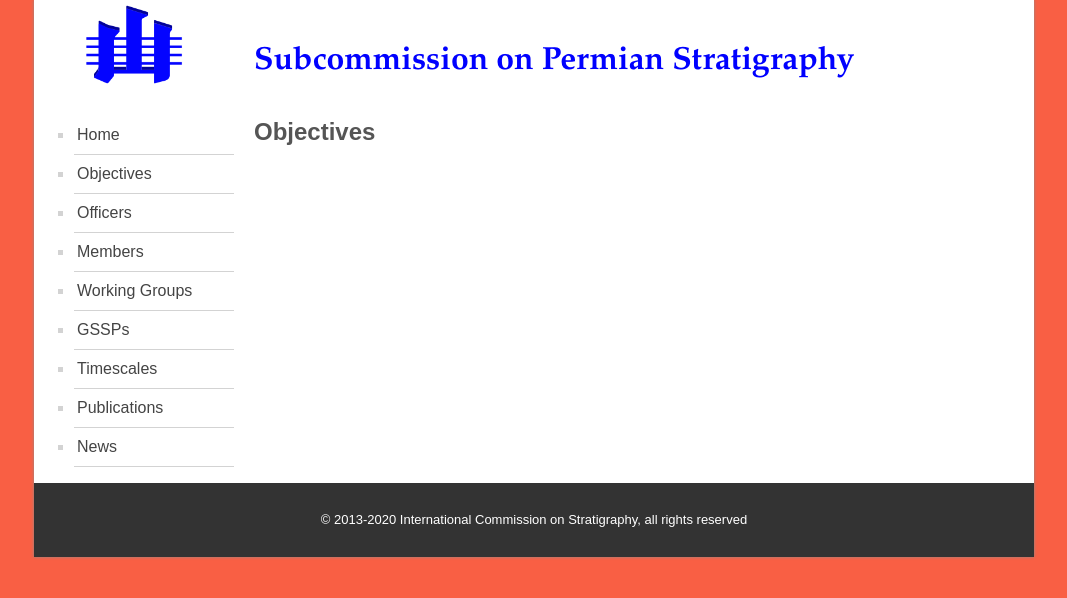
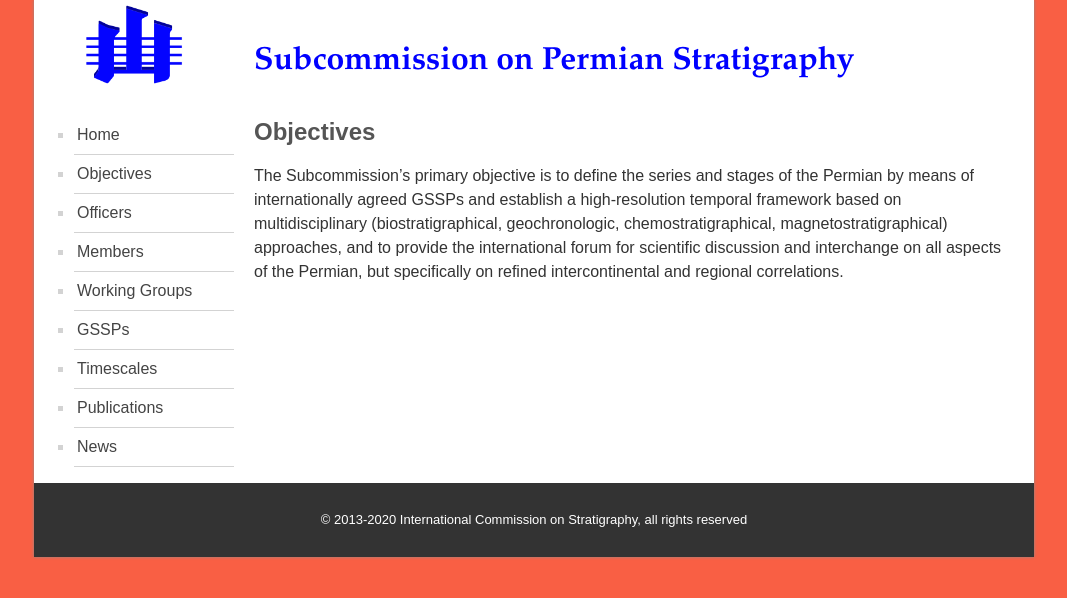
Before and after one commit to i-c-stratigraphy/subcommission-permian, a Jekyll site: the page built from pages/objectives.md, in a window 1280 px wide. Shown: the top 598 px of the page, without its empty margins (106-1173 px from the left). Built offline with Jekyll 4.4.1, drawn with Linux system fonts in a browser that asks for light colours.

Commit message:
added Obsectives as given in email

```diff
--- a/pages/objectives.md
+++ b/pages/objectives.md
@@ -4,3 +4,5 @@ title: "Objectives"
 permalink: /objectives
 ---
 ## Objectives
+
+The Subcommission’s primary objective is to define the series and stages of the Permian by means of internationally agreed GSSPs and establish a high-resolution temporal framework based on multidisciplinary (biostratigraphical, geochronologic, chemostratigraphical, magnetostratigraphical) approaches, and to provide the international forum for scientific discussion and interchange on all aspects of the Permian, but specifically on refined intercontinental and regional correlations.
```
